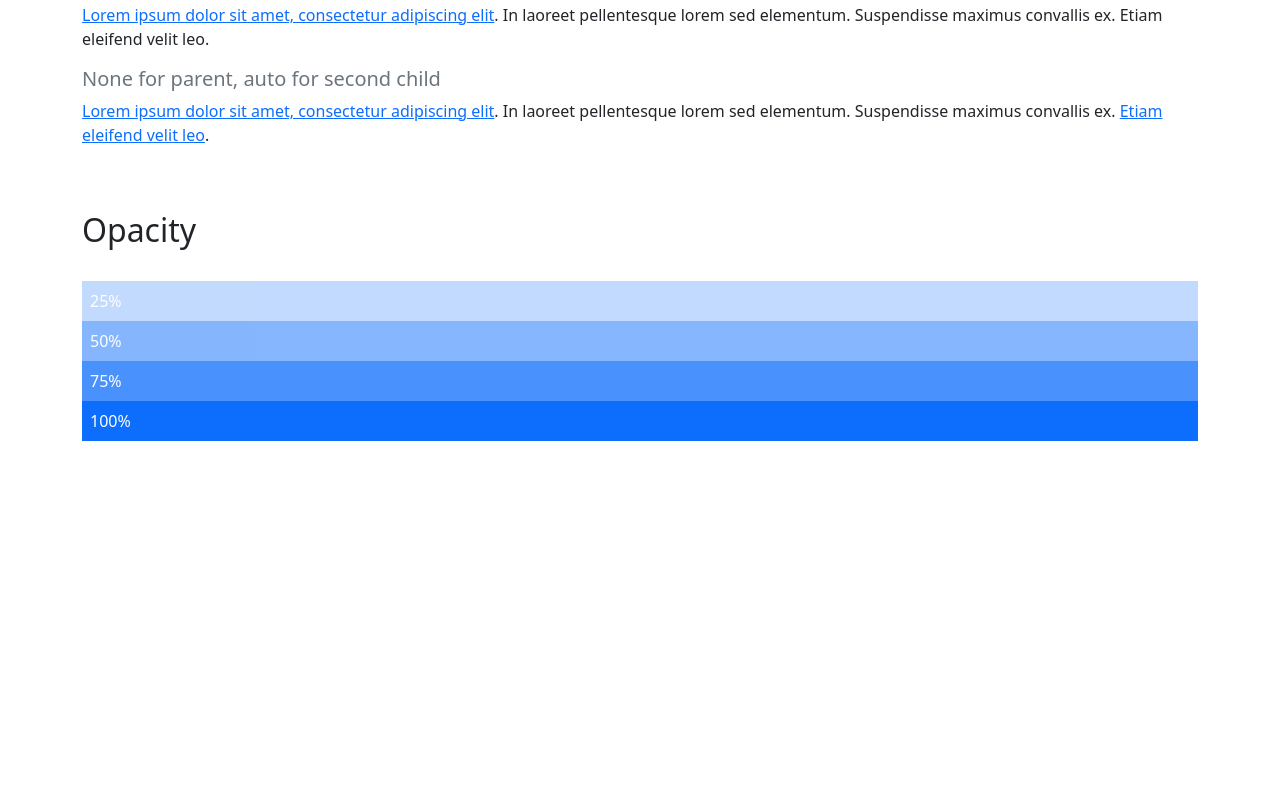
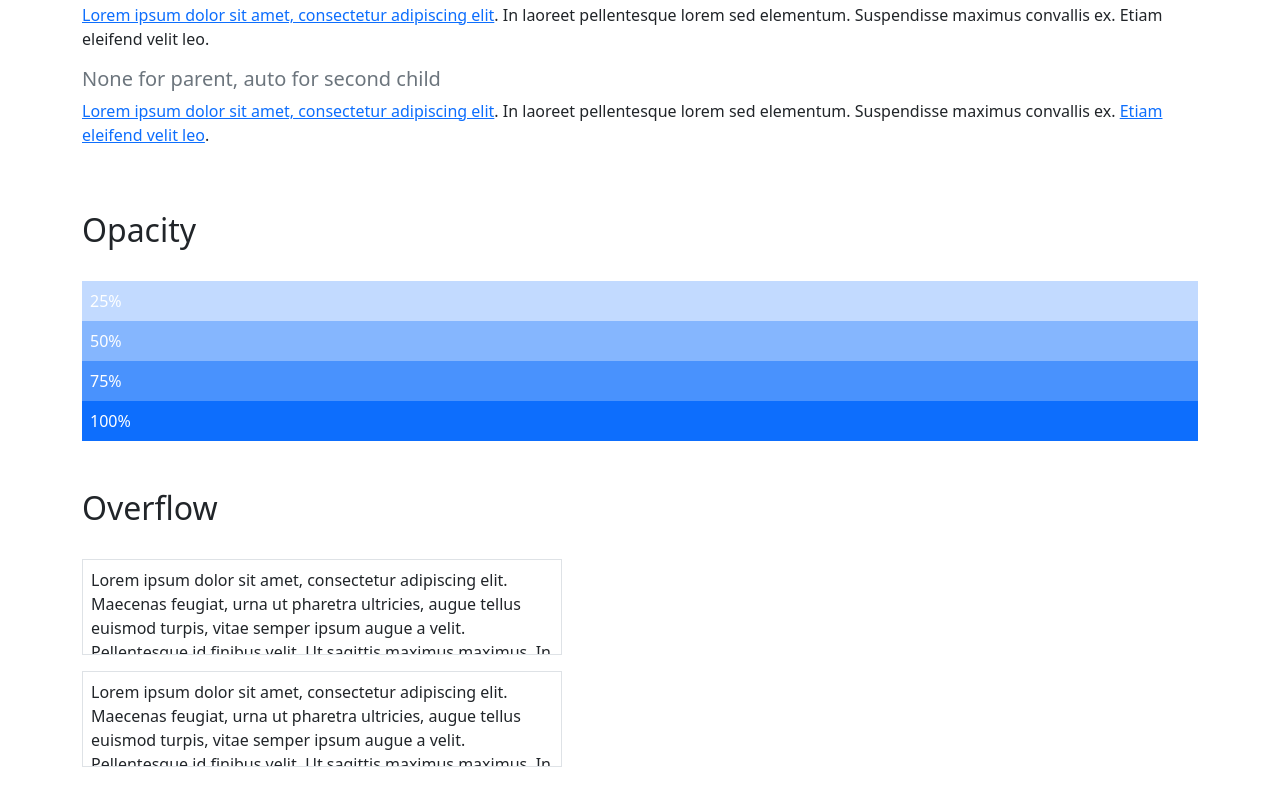
Before and after one commit to Michal-Radomski/Udemy_Frontend_Courses, a plain HTML site: page 01 Bootstrap5/06 - Utils/index.html in a window 1280 px wide. Shown: the part 8013-8818 px from the top of the page. Before the commit the page ends 8526 px from the top, so only its background shows below. Drawn offline with nearby package versions, Linux system fonts and the light colour scheme.

Commit message:
Overflow exercise done

```diff
--- a/01 Bootstrap5/06 - Utils/index.html
+++ b/01 Bootstrap5/06 - Utils/index.html
@@ -500,6 +500,26 @@
       <div class="bg-primary text-white p-2 opacity-75">75%</div>
       <div class="bg-primary text-white p-2 opacity-100">100%</div>
 
+      <br /><br />
+      <h2>Overflow</h2>
+      <br />
+      <p class="border p-2 overflow-auto" style="width: 30rem; height: 6rem">
+        Lorem ipsum dolor sit amet, consectetur adipiscing elit. Maecenas feugiat, urna ut pharetra ultricies, augue tellus
+        euismod turpis, vitae semper ipsum augue a velit. Pellentesque id finibus velit. Ut sagittis maximus maximus. In
+        aliquet enim sed turpis mollis ornare. Suspendisse elementum a magna eu luctus. Etiam tincidunt mattis mauris, non
+        lobortis nulla tempor in. Sed lacinia metus viverra, scelerisque enim sed, sollicitudin magna. Sed non augue sit amet
+        nisl tincidunt ultrices. Praesent nec lacus eget tortor ultricies pulvinar. Praesent euismod ut lorem sit amet
+        bibendum.
+      </p>
+      <p class="border p-2 overflow-hidden" style="width: 30rem; height: 6rem">
+        Lorem ipsum dolor sit amet, consectetur adipiscing elit. Maecenas feugiat, urna ut pharetra ultricies, augue tellus
+        euismod turpis, vitae semper ipsum augue a velit. Pellentesque id finibus velit. Ut sagittis maximus maximus. In
+        aliquet enim sed turpis mollis ornare. Suspendisse elementum a magna eu luctus. Etiam tincidunt mattis mauris, non
+        lobortis nulla tempor in. Sed lacinia metus viverra, scelerisque enim sed, sollicitudin magna. Sed non augue sit amet
+        nisl tincidunt ultrices. Praesent nec lacus eget tortor ultricies pulvinar. Praesent euismod ut lorem sit amet
+        bibendum.
+      </p>
+
       <br /><br /><br />
     </div>
   </body>
```
